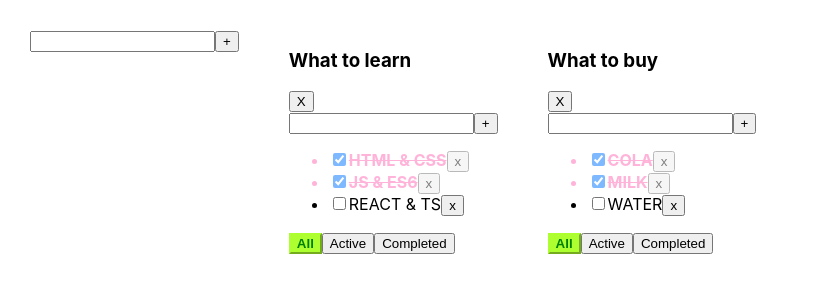
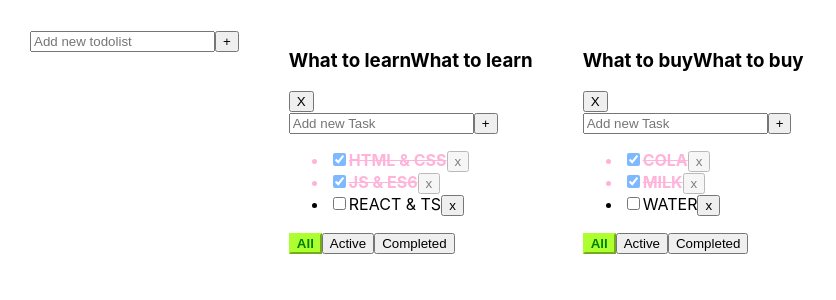
Before and after one commit to Paskinho/newtodolist, a React (Create React App) app: page / in a window 1280 px wide. Shown: the top 300 px of the page, without its empty margins (0-836 px from the left). Built offline with nearby package versions, Linux system fonts and the light colour scheme.

Commit message:
Edit EditableSpan.tsx

```diff
--- a/src/AddItemForm.tsx
+++ b/src/AddItemForm.tsx
@@ -2,6 +2,7 @@
 
 type AddItemFormPropsType = {
     addItem: (title: string) => void
+    placeholder: string
 }
 
 
@@ -9,8 +10,8 @@
     const [title,setTitle]= useState("")
     const [error, setError] = useState<boolean>(false)
     const onChangeSetLocalTitle = (e: ChangeEvent<HTMLInputElement>) => {
+        error && setError(false)
         setTitle(e.currentTarget.value)
-        setError(false)
     }
 
 
@@ -33,6 +34,7 @@
                 onChange={onChangeSetLocalTitle}
                 onKeyDown={onKeyDownEnterAddItem}
                 className={error ? "error" : ""}
+                placeholder={props.placeholder}
             />
             <button onClick={onClickAddItem}>+</button>
             {error &&
--- a/src/App.tsx
+++ b/src/App.tsx
@@ -52,8 +52,15 @@
         ]
     })
 
-    //
-    // const todoListTitle: string = "What to learn"
+
+    const changeTaskTitle = (taskId: string, title: string, todolistId: string)=> {
+        setTasks({
+            ...tasks,
+            [todolistId]: tasks[todolistId].map(t => t.id === taskId ? {
+            ...t, title
+            }:t)})
+    }
+
 
     const removeTask = (taskId: string, todoListId: string) => {
         const tasksForUpdate: Array<TaskType>=tasks[todoListId]
@@ -92,6 +99,12 @@
     const changeTodoListFilter = (filter: FilterValuesType, todoListId: string) => {
         setTodoLists(todoLists.map(tl => tl.id === todoListId ? {...tl, filter: filter}: tl))
     }
+
+
+    const changeTodolistTitle = (title: string, todoListId: string) => {
+        setTodoLists(todoLists.map(tl => tl.id === todoListId ? {...tl, title: title}: tl))
+    }
+
 
     const removeTodolist = (todoListId: string) => {
 
@@ -139,6 +152,8 @@
                     removeTodolist={removeTodolist}
                     changeTodoListFilter={changeTodoListFilter}
                     changeTaskStatus={changeTaskStatus}
+                    changeTaskTitle={changeTaskTitle}
+                    changeTodolistTitle={changeTodolistTitle}
                 />
             )
         }
@@ -149,7 +164,9 @@
     //GUI:
     return (
         <div className="App">
-            <AddItemForm addItem={addTodolist}/>
+
+            <AddItemForm addItem={addTodolist}
+            placeholder={"Add new todolist"}/>
             {todoListComponents}
         </div>
     );
--- /dev/null
+++ b/src/EditableSpan.tsx
@@ -0,0 +1,41 @@
+import React, {ChangeEvent, useState} from 'react';
+import {KeyboardEvent} from "react";
+
+type EditableSpanPropsType ={
+    title: string
+    changeTitle: (nextTitle: string) => void
+}
+
+const EditableSpan = (props: EditableSpanPropsType) => {
+    const [isEditMode, setIsEditMode] = useState<boolean>(false)
+    const [title,setTitle]= useState(props.title)
+    const onEditMode = () => {
+        setIsEditMode(true)
+    }
+    const offEditMode =() => {
+        setIsEditMode(false)
+    }
+    const onChangeSetLocalTitle = (e: ChangeEvent<HTMLInputElement>) => {
+       props.changeTitle(title)
+        setTitle(e.currentTarget.value)
+
+    }
+
+    const OnKeyChangeTitle = (e:KeyboardEvent<HTMLInputElement>) => e.key === "Enter" && offEditMode()
+    return (
+        isEditMode
+        ? <input
+            value={title}
+                onBlur={offEditMode}
+                 autoFocus
+                 onChange={onChangeSetLocalTitle}
+            onKeyDown={OnKeyChangeTitle}/>
+        :<span onDoubleClick={onEditMode}>
+{props.title}
+
+        </span>
+
+    );
+};
+
+export default EditableSpan;
--- a/src/Todolist.tsx
+++ b/src/Todolist.tsx
@@ -1,6 +1,7 @@
-import React, {ChangeEvent, KeyboardEvent, useState} from 'react';
+import React, {ChangeEvent} from 'react';
 import {FilterValuesType, TaskType} from "./App";
 import AddItemForm from "./AddItemForm";
+import EditableSpan from "./EditableSpan";
 
 type TodoListPropsType = {
     todoListId: string
@@ -12,6 +13,8 @@
     changeTodoListFilter: (filter: FilterValuesType, todoListId: string) => void
     changeTaskStatus: (taskId: string, isDone: boolean, todoListId: string) => void
     removeTodolist: (todoListId: string) => void
+    changeTaskTitle : (taskId: string, title: string, todolistId: string) => void
+    changeTodolistTitle : (title: string, todoListId: string) => void
 }
 
 export const TodoList = (props: TodoListPropsType) => {
@@ -22,6 +25,11 @@
                 props.tasks.map((task) => {
                     const removeTask = () => props.removeTask(task.id, props.todoListId)
                     const changeTaskStatus = (e: ChangeEvent<HTMLInputElement>) => props.changeTaskStatus(task.id, e.currentTarget.checked, props.todoListId)
+                    const changeTaskTitle =(nextTitle: string) => {
+                        props.changeTaskTitle(task.id, nextTitle, props.todoListId)
+
+                    }
+
                     const isDoneClass = task.isDone ? "isDone" : ""
                     return (
                         <li key={task.id} className={isDoneClass}>
@@ -30,7 +38,8 @@
                                 checked={task.isDone}
                                 onChange={changeTaskStatus}
                             />
-                            <span>{task.title}</span>
+                            <EditableSpan title={task.title} changeTitle={changeTaskTitle}/>
+
                             <button onClick={removeTask}>x</button>
                         </li>
                     )
@@ -47,7 +56,7 @@
 
     const removeTodoList = () => props.removeTodolist(props.todoListId)
     const addTask = (title: string) => props.addTask(title, props.todoListId)
-
+const changeTitle = (nextTitle: string) => props.changeTodolistTitle(nextTitle, props.todoListId)
 
     const allBtnClass = props.filter === "all" ? "btn-active" : ""
     const activeBtnClass = props.filter === "active" ? "btn-active" : ""
@@ -55,9 +64,12 @@
 
     return (
         <div>
-            <h3>{props.title}</h3>
+            <h3>{props.title}
+            <EditableSpan title={props.title} changeTitle={changeTitle}/>
+            </h3>
             <button onClick={removeTodoList}>X</button>
-            <AddItemForm addItem={addTask}/>
+            <AddItemForm addItem={addTask}
+            placeholder={"Add new Task"}/>
             {tasksJSXItemsList}
             <div>
                 <button
```
